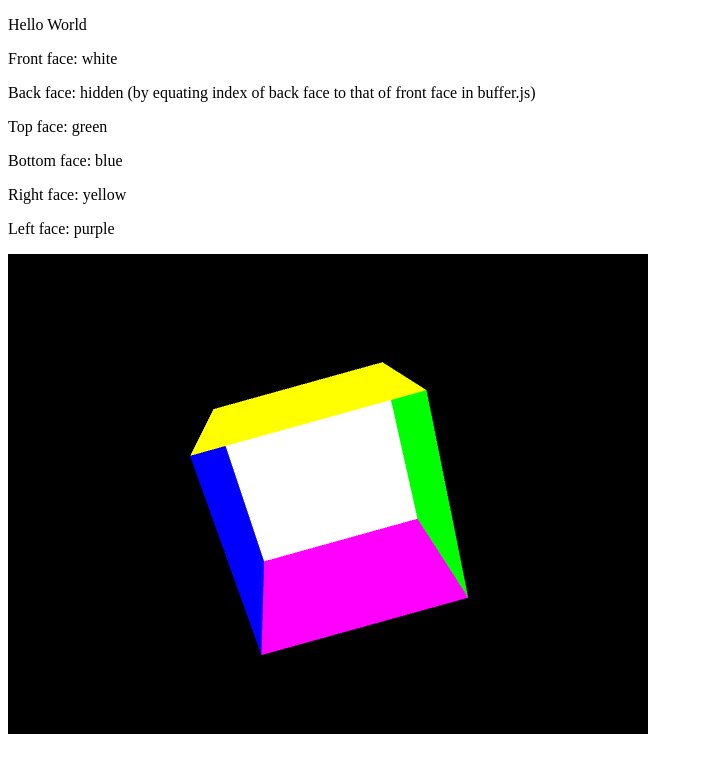
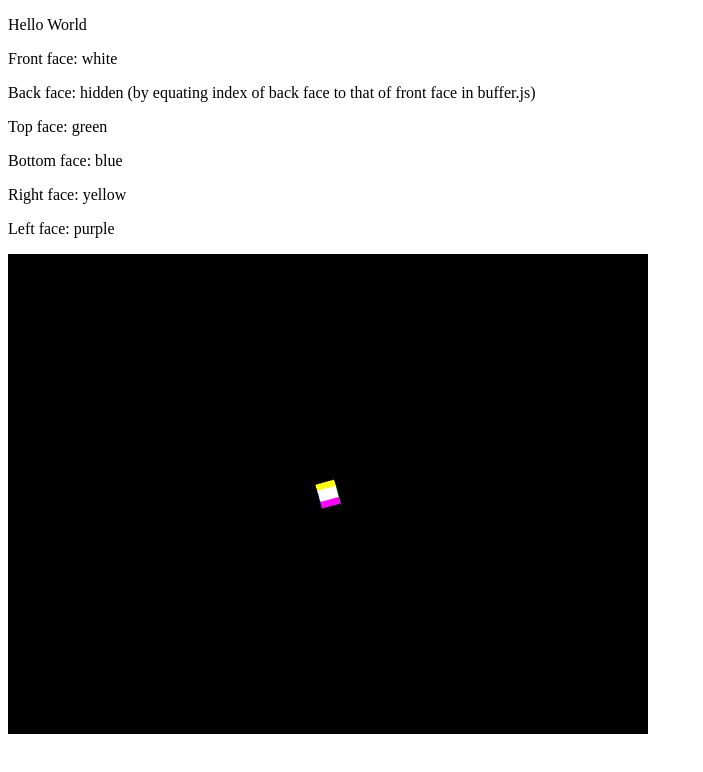
Before and after one commit to avirakesh/image-relighting, a website: page index.html in a window 1280 px wide. Shown: the whole page, without its empty margins (0-703 px from the left). Drawn offline with Linux system fonts and the light colour scheme.

Commit message:
load image buffer from html

```diff
--- a/buffer.js
+++ b/buffer.js
@@ -1,4 +1,12 @@
 function initBuffers(gl) {
+
+  var img=document.getElementById("img1");
+  var canvas=document.getElementById("bufferCanvas");
+  canvas.width = img.width;
+  canvas.height = img.height;
+  var ctx=canvas.getContext("2d");
+  ctx.drawImage(img, 0,0, img.width, img.height);
+
   var positionBuffer = assignPositions(gl);
   var colorBuffer = assignColors(gl);
   var indexBuffer = assignElement(gl);
@@ -21,40 +29,40 @@ function assignPositions(gl) {
 
   const positions = [
     // Front face
-    -1.0, -1.0,  1.0,
-     1.0, -1.0,  1.0,
-     1.0,  1.0,  1.0,
-    -1.0,  1.0,  1.0,
+    -0.10, -0.10,  0.10,
+    0.10, -0.10,  0.10,
+    0.10,  0.10,  0.10,
+    -0.10,  0.10,  0.10,
 
      // Front face
-     -1.0, -1.0,  1.0,
-     1.0, -1.0,  1.0,
-     1.0,  1.0,  1.0,
-    -1.0,  1.0,  1.0,
+     -0.10, -0.10,  0.05,
+     0.10, -0.10,  0.10,
+     0.10,  0.10,  0.10,
+    -0.10,  0.10,  0.10,
 
     // Top face
-    -1.0,  1.0, -1.0,
-    -1.0,  1.0,  1.0,
-    1.0,  1.0,  1.0,
-    1.0,  1.0, -1.0,
+    -0.10,  0.10, -0.20,
+    -0.10,  0.10,  0.10,
+    0.10,  0.10,  0.10,
+    0.10,  0.10, -0.10,
 
     // Bottom face
-    -1.0, -1.0, -1.0,
-    1.0, -1.0, -1.0,
-    1.0, -1.0,  1.0,
-    -1.0, -1.0,  1.0,
+    -0.10, -0.10, -0.10,
+    0.10, -0.10, -0.10,
+    0.10, -0.10,  0.10,
+    -0.10, -0.10,  0.10,
 
     // Right face
-    1.0, -1.0, -1.0,
-    1.0,  1.0, -1.0,
-    1.0,  1.0,  1.0,
-    1.0, -1.0,  1.0,
+    0.10, -0.10, -0.10,
+    0.10,  0.10, -0.10,
+    0.10,  0.10,  0.10,
+    0.10, -0.10,  0.10,
 
     // Left face
-    -1.0, -1.0, -1.0,
-    -1.0, -1.0,  1.0,
-    -1.0,  1.0,  1.0,
-    -1.0,  1.0, -1.0,
+    -0.10, -0.10, -0.10,
+    -0.10, -0.10,  0.10,
+    -0.10,  0.10,  0.10,
+    -0.10,  0.10, -0.10,
   ];
   // Now pass the list of positions into WebGL to build the
   // shape. We do this by creating a Float32Array from the
--- a/index.html
+++ b/index.html
@@ -11,6 +11,7 @@
         -->
     </header>
     <body>
+        <img hidden id="img1" src="/images/finalzdepth.png">
         <p>
             Hello World
         </p>
@@ -33,5 +34,6 @@
             Left face: purple
         </p>
         <canvas id="glCanvas" width="640" height="480">canvas</canvas>
+        <canvas id="bufferCanvas" hidden>buffer canvas</canvas>
     </body>
 </html>
```
